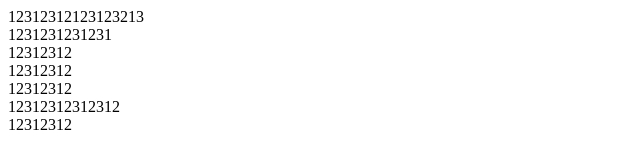
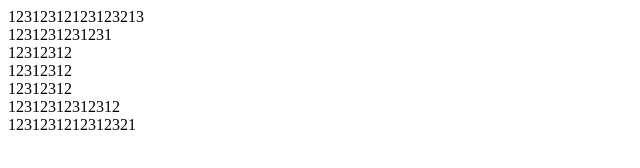
Before and after one commit to Mr-ccyou/git-test, a plain HTML site: page index.html in a window 1280 px wide. Shown: the full height of the page, 0-640 px from the left. Drawn offline with Linux system fonts and the light colour scheme.

Commit message:
push build

```diff
--- a/index.html
+++ b/index.html
@@ -1,6 +1,6 @@
 <!--
  * @Date: 2020-01-09 09:26:03
- * @LastEditTime : 2020-01-09 11:38:03
+ * @LastEditTime : 2020-01-09 13:33:17
  -->
 <!DOCTYPE html>
 <html lang="en">
@@ -18,6 +18,6 @@
     <div>12312312</div>
     <div>12312312</div>
     <div>12312312312312</div>
-    <div>12312312</div>
+    <div>1231231212312321</div>
   </body>
 </html>
```
